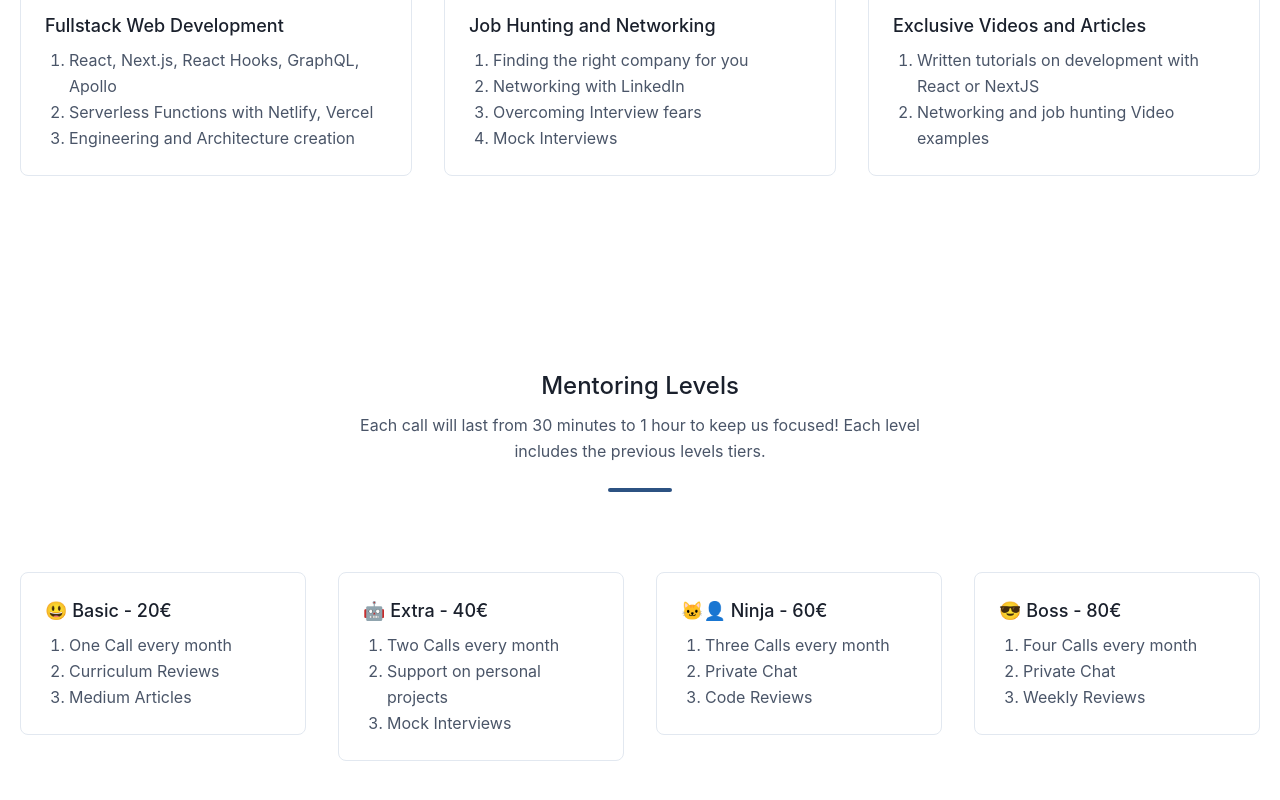
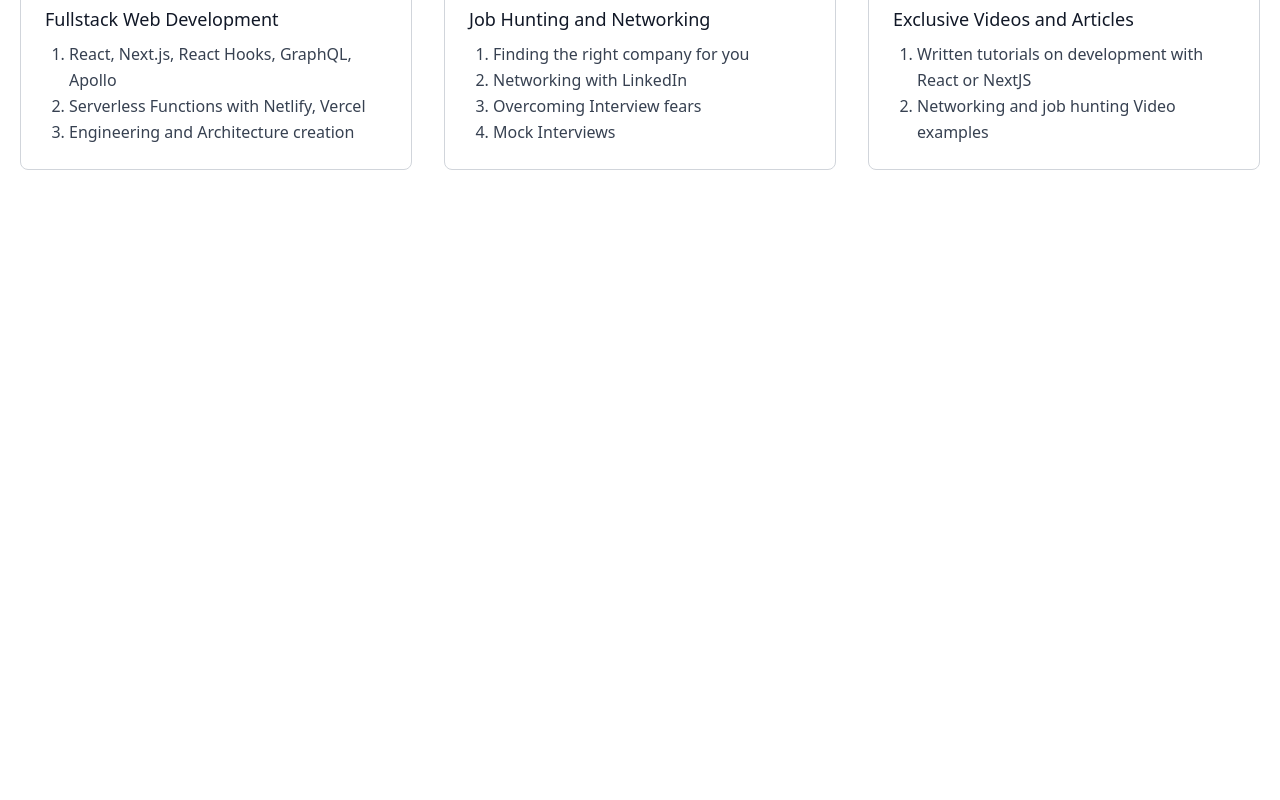
Before and after one commit to riccardogiorato/mentomento, a Next.js app: page / in a window 1280 px wide. Shown: the part 1114-1914 px from the top of the page. After the commit the page ends 1380 px from the top, so only its background shows below. Built offline with nearby package versions, Linux system fonts and the light colour scheme.

Commit message:
remove the public pricing for now

```diff
--- a/next.config.js
+++ b/next.config.js
@@ -3,4 +3,7 @@ module.exports = {
     locales: ["en"],
     defaultLocale: "en",
   },
+  future: {
+    webpack5: true,
+  },
 };
--- a/pages/index.js
+++ b/pages/index.js
@@ -32,7 +32,7 @@ export default function Home() {
     },
   ];
 
-  const pricingSections = [
+  /*   const pricingSections = [
     {
       name: "😃 Basic - 20€",
       list: ["One Call every month", "Curriculum Reviews", "Medium Articles"],
@@ -53,7 +53,7 @@ export default function Home() {
       name: "😎 Boss - 80€",
       list: ["Four Calls every month", "Private Chat", "Weekly Reviews"],
     },
-  ];
+  ]; */
 
   function sectionGrid(sectionsGrid) {
     return sectionsGrid.map((section) => (
@@ -189,7 +189,7 @@ export default function Home() {
           </div>
         </section>
 
-        <section className="text-gray-700 body-font">
+        {/* <section className="text-gray-700 body-font">
           <div className="container px-5 py-24 mx-auto">
             {sectionHeading({
               title: " Mentoring Levels",
@@ -200,7 +200,7 @@ export default function Home() {
               {sectionGrid(pricingSections)}
             </div>
           </div>
-        </section>
+        </section> */}
       </main>
     </div>
   );
```
Also changed, not shown: package.json (+9 -9 lines), 1 other file (tests, documents, lock files or other folders).
